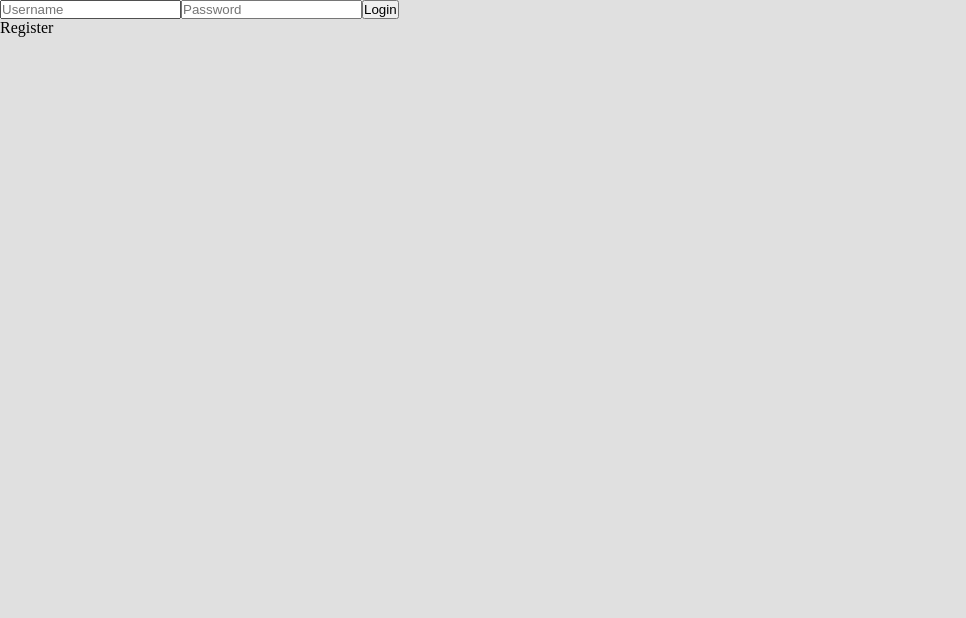
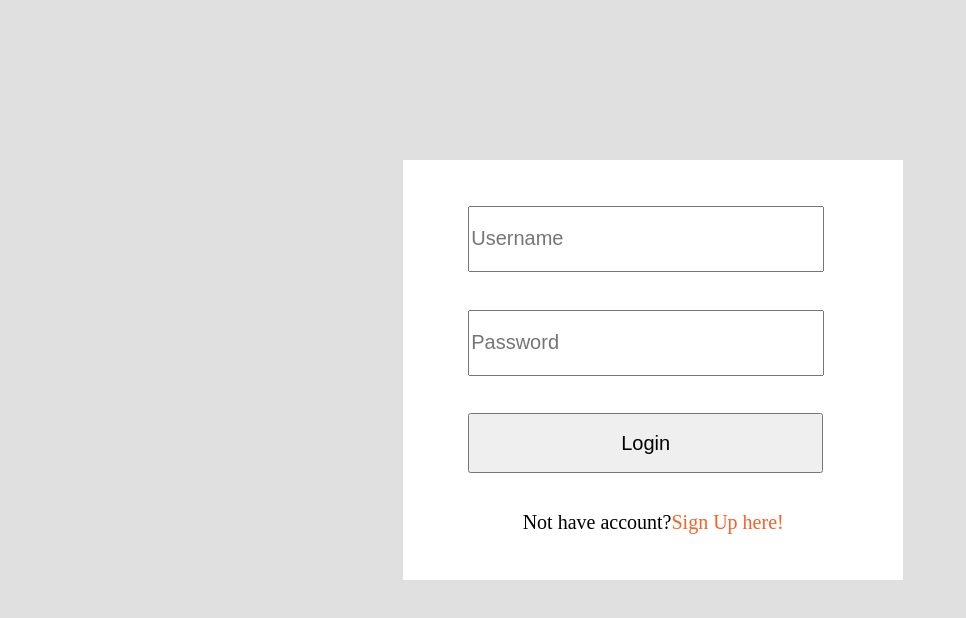
Before and after one commit to JozPedro23zx/Social_Link_Client, a React (Create React App) app: page / in a window 1280 px wide. Shown: the top 618 px of the page, without its empty margins (0-966 px from the left). Built offline with nearby package versions, Linux system fonts and the light colour scheme; no server answers.

Commit message:
Login page style

```diff
--- a/src/components/Login.js
+++ b/src/components/Login.js
@@ -1,5 +1,7 @@
 import { useState } from 'react'
 import Axios from "axios";
+
+import '../customStyles/Login.css'
 
 
 function Login(props){
@@ -12,9 +14,9 @@ function Login(props){
 
     return(
         <div className="session-user">
-            <div className="formulary">
+
                 {formulary === "Login" ? <SignIn changeForm={changeForm} currentUser={() => props.currentUser()}/> : <SignUp changeForm={changeForm}/>}
-            </div>
+
         </div>
     )
 }
@@ -25,7 +27,7 @@ function SignIn(props){
     async function verify(){
         let username = document.getElementById('username').value
         let password = document.getElementById('password').value
-        Axios({
+        await Axios({
             method: "POST",
             data: {
               username: username,
@@ -36,18 +38,18 @@ function SignIn(props){
           }).then((res) => {
               setMistake(res.data)
               props.currentUser()
-          }).catch(setMistake("Connection Error"));
+          }).catch((err) => console.log(err));
 
     }
 
     return(
-        <div>
+        <div  className="formulary">
+            <p className='alert-error'>{mistake}</p>
             <input type='text' className='username' id='username' placeholder="Username"></input>
             <input type='password' className='password' id='password' placeholder="Password"></input>
 
             <button onClick={() => verify()} className='button'>Login</button>
-            <p onClick={() => props.changeForm()}>Register</p>
-            <p className='alert-error'>{mistake}</p>
+            <p>Not have account?<span onClick={() => props.changeForm()}>Sign Up here!</span></p>
         </div>
     )
 }
@@ -72,23 +74,21 @@ function SignUp(props){
                 let response = await fetch(`${process.env.REACT_APP_API}/registerUser`, requestOptions)
                 let data = await response.json()
                 setMistake(data)
-                props.changeForm()
-            }catch(err){
-                setMistake("Connection Error")
-                console.log(err)
-            }
+                console.log(data)
+                if(data === ['']) props.changeForm()
+            }catch(err){console.log(err)}
 
     }
 
     return(
-        <div>
+        <div  className="formulary">
+            <p className='alert-error'>{mistake}</p>
             <input type='text' className='username' id='username' placeholder="Username"></input>
             <input type='password' className='password' id='password' placeholder="Password"></input>
             <input type='password' className='passwordRepeat' id='passwordRepeat' placeholder="Confirm Password"></input>
 
             <button onClick={() => verify()} className='button'>Sing up</button>
-            <p onClick={() => props.changeForm()}>Login</p>
-            <p className='alert-error'>{mistake}</p>
+            <p>Go <span onClick={() => props.changeForm()}>Sign In</span> page to make a login </p>
         </div>
     )
 }
--- /dev/null
+++ b/src/customStyles/Login.css
@@ -0,0 +1,36 @@
+
+
+.formulary{
+    font-size: 20px;
+
+    margin-top: 10rem;
+    margin-left: 31.5%;
+
+    padding-top: 10px;
+    padding-bottom: 10px;
+    background-color: #fff;
+    display: grid;
+    width: 500px;
+    height: 400px;
+    text-align: center;
+}
+
+.formulary input, .formulary button{
+    font-size: 20px;
+
+    margin-left: 13%;
+
+    width: 70%;
+    height: 60px;
+    padding: 1px;
+    margin-bottom: 2px;
+}
+
+.formulary button{
+    width: 71%;
+}
+
+.formulary span{
+    color: rgb(255, 94, 36);
+    cursor: pointer;
+}
```
